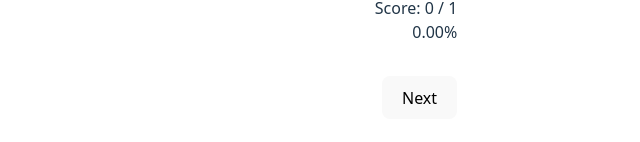
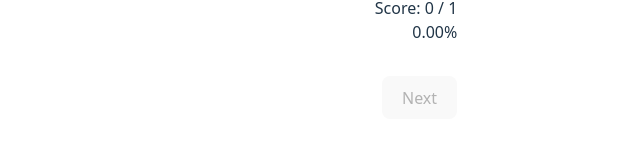
Before and after one commit to BigFatDuck1/blackjack-basic-strategy-trainer, a React (Vite) app: page / in a window 1280 px wide. Shown: the part 496-638 px from the top of the page, without its empty margins (352-992 px from the left). Built offline with nearby package versions, Linux system fonts and the light colour scheme.

Commit message:
Disables button if user has not answered

```diff
--- a/src/components/Next.jsx
+++ b/src/components/Next.jsx
@@ -33,9 +33,13 @@ function Next({ toggle_answer, score, setScore, setRandom, setAnswer, setCorrect
         //     <button className="next_button" onClick={reset} data-pr-tooltip="Please select an answer" >Next</button>
         // </div>
         <div className="next">
+            {answered ? <Button label="Next" className="next_button" onClick={reset}
+            raised /> :
             <Button label="Next" className="next_button" onClick={reset}
-            tooltip={answered ? "" : "Please select an answer"}
-            tooltipOptions={{ position: 'bottom' }} />
+            //tooltip={answered ? "" : "Please select an answer"}
+            //tooltipOptions={{ position: 'bottom' }}
+            disabled
+            />}
         </div>
     )
 }
```
